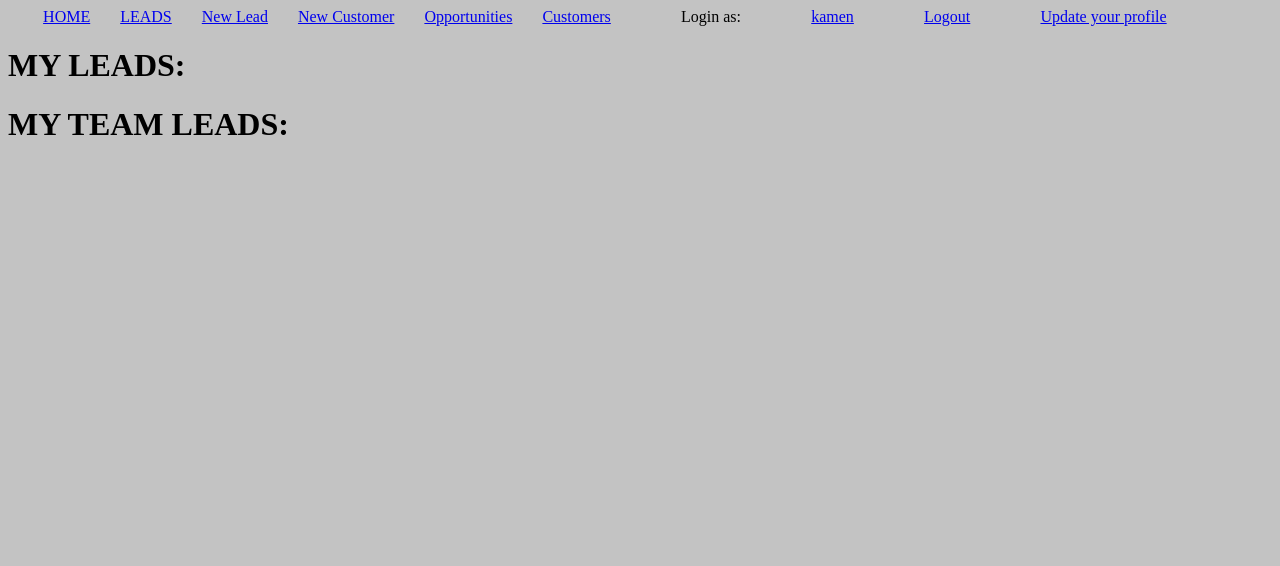
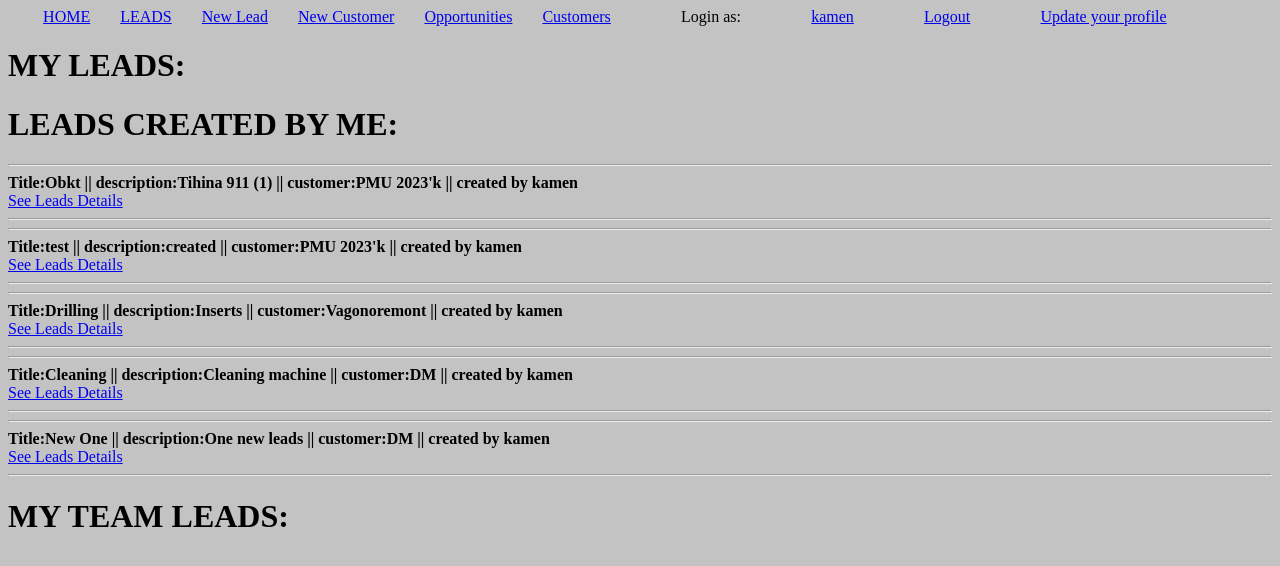
Before and after one commit to KamenStanchev/CRM, a Django app: page /leads/all/ in a window 1280 px wide. Shown: the top 566 px of the page. Run offline with Django 4.2, Linux system fonts and the light colour scheme; a user stored in the database is signed in; data comes from the database, SQL or seed files in the repository; both versions use the stored data as it was after the commit.

Commit message:
leads created by me in leads-list view

```diff
--- a/leads/templates/lead_list.html
+++ b/leads/templates/lead_list.html
@@ -4,6 +4,16 @@
     <h1>MY LEADS:</h1>
 
     {% for obj in current_user_obj_list %}
+        <hr>
+        <h4 style="margin: 0;">Title:{{obj.title}} || description:{{obj.description}} || customer:{{obj.customer}} || created by {{obj.created_by}}</h4>
+        <a href="{% url 'lead-detail' obj.pk %}">See Leads Details</a>
+        <hr>
+
+    {% endfor %}
+
+    <h1>LEADS CREATED BY ME:</h1>
+
+    {% for obj in leads_created_by_current_user %}
         <hr>
         <h4 style="margin: 0;">Title:{{obj.title}} || description:{{obj.description}} || customer:{{obj.customer}} || created by {{obj.created_by}}</h4>
         <a href="{% url 'lead-detail' obj.pk %}">See Leads Details</a>
--- a/leads/views.py
+++ b/leads/views.py
@@ -18,6 +18,7 @@ def lead_list(request):
     """
     obj_list =[]
     current_user_obj_list = Lead.objects.filter(customer__salesman__user=request.user)
+    leads_created_by_current_user = Lead.objects.filter(created_by=request.user)
 
     for lead in current_user_obj_list:
         print(lead.customer.salesman.email)
@@ -34,6 +35,7 @@ def lead_list(request):
     context = {
         'obj_list': obj_list,
         'current_user_obj_list': current_user_obj_list,
+        'leads_created_by_current_user': leads_created_by_current_user,
 
     }
 
```
Also changed, not shown: db.sqlite3.
